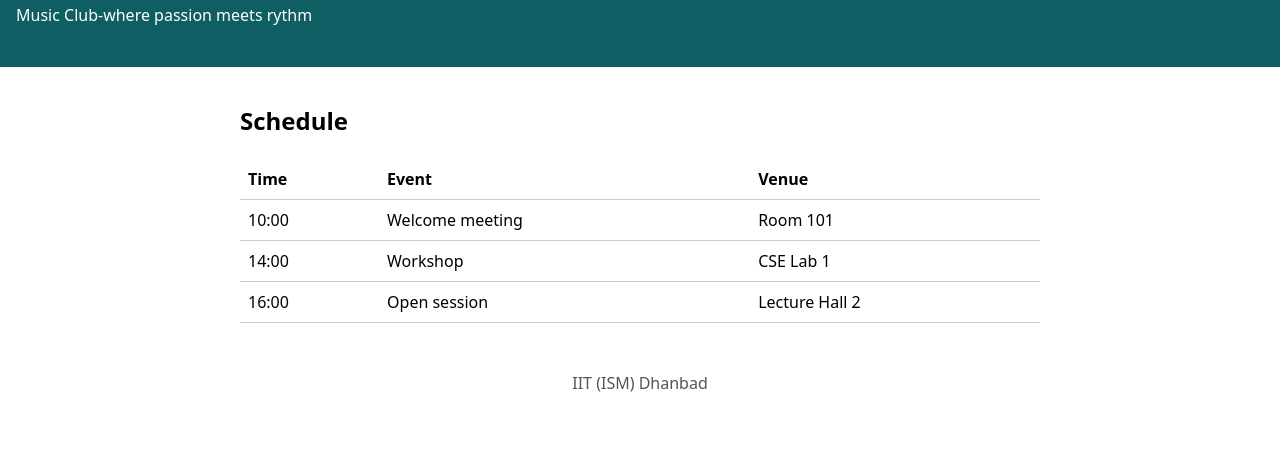
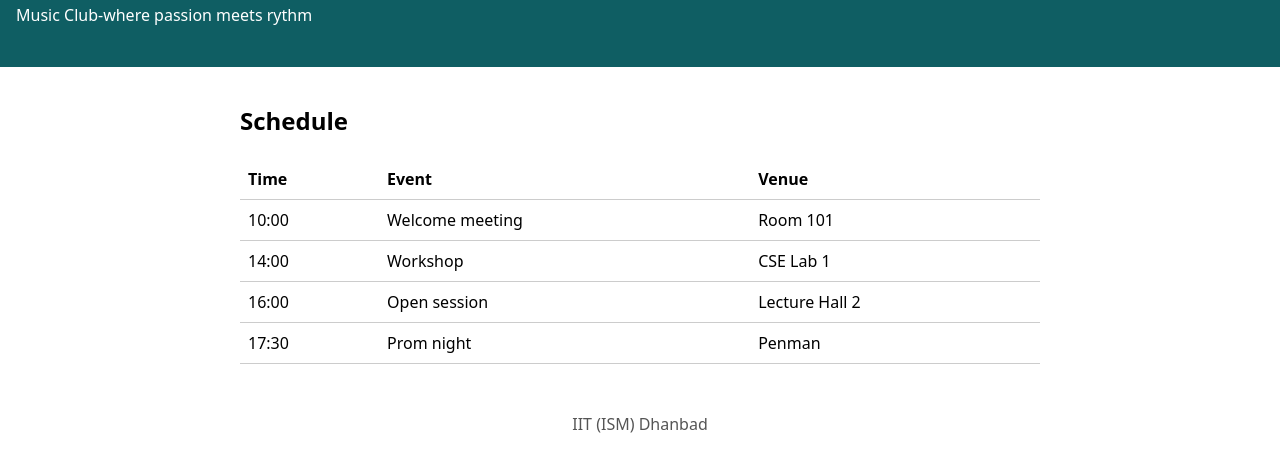
Before and after one commit to 26je0565/Music-club, a plain HTML site: page index.html in a window 1280 px wide. Shown: the part 112-584 px from the top of the page. Drawn offline with Linux system fonts and the light colour scheme.

Commit message:
Add new event

```diff
--- a/index.html
+++ b/index.html
@@ -23,6 +23,7 @@
           <tr><td>10:00</td><td>Welcome meeting</td><td>Room 101</td></tr>
           <tr><td>14:00</td><td>Workshop</td><td>CSE Lab 1</td></tr>
           <tr><td>16:00</td><td>Open session</td><td>Lecture Hall 2</td></tr>
+	  <tr><td>17:30</td><td>Prom night</td><td>Penman</td></tr>
         </tbody>
       </table>
     </section>
```
